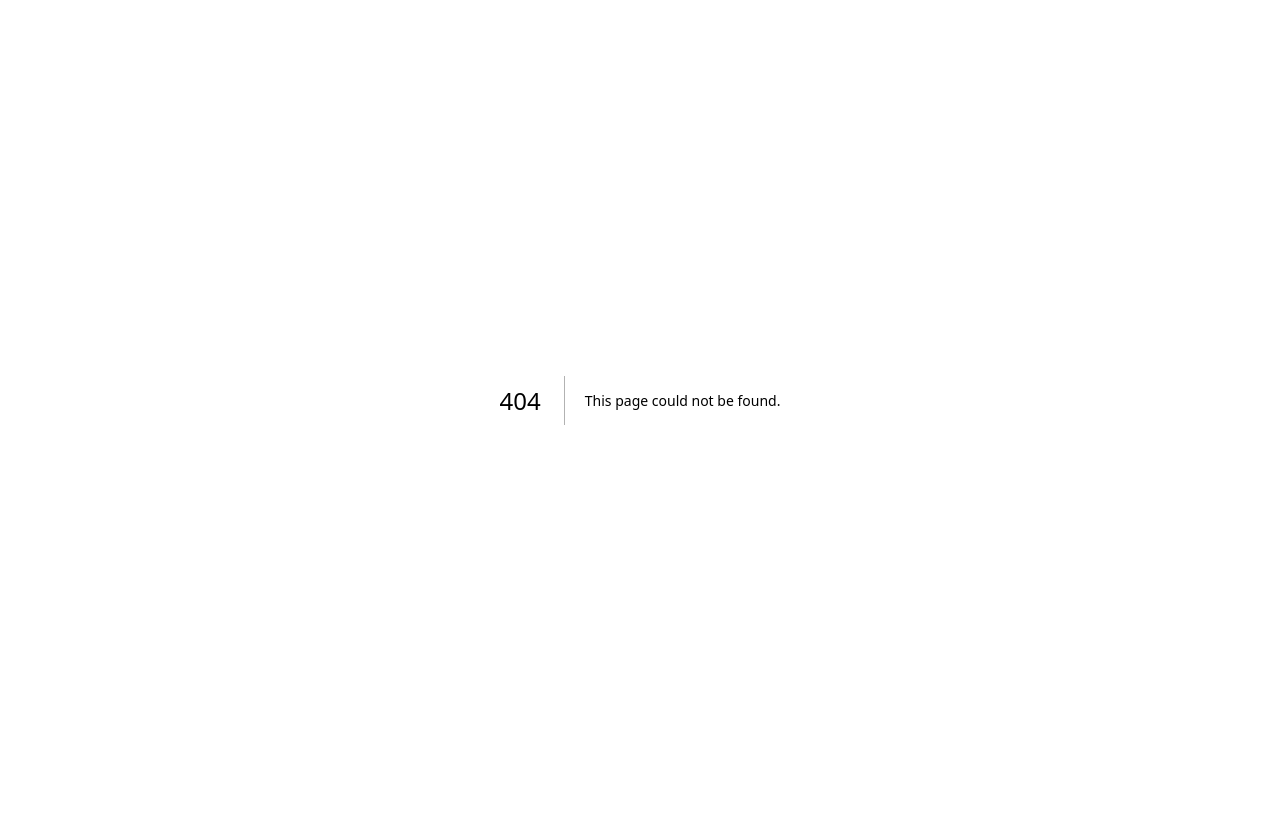
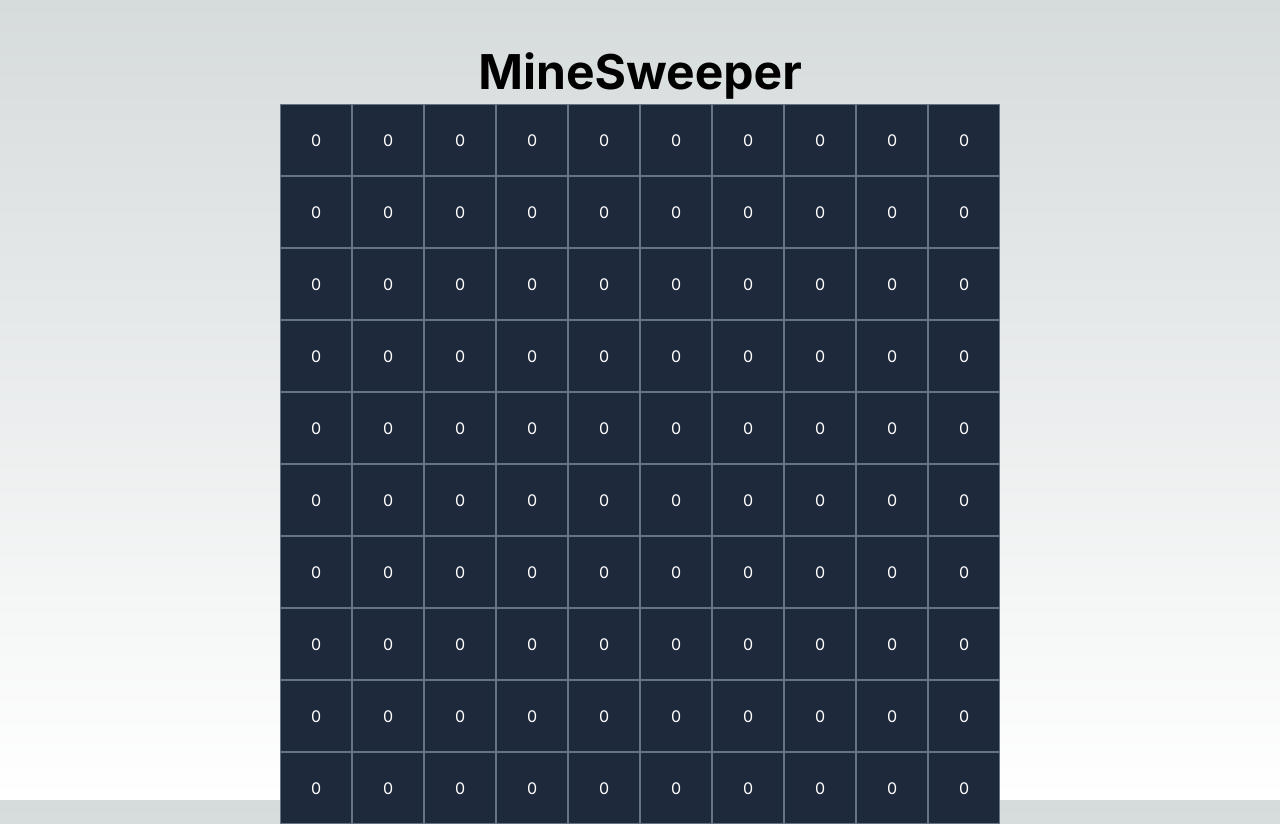
Before and after one commit to NathanielCoxson/pixel-arcade, a Next.js app: page /games/minesweeper in a window 1280 px wide. Before the commit this address had no page. Before the commit the page ends 800 px from the top, so only its background shows below. Built offline with nearby package versions, Linux system fonts and the light colour scheme.

Commit message:
added initial board for minesweeper

```diff
--- /dev/null
+++ b/app/games/minesweeper/Game.tsx
@@ -0,0 +1,52 @@
+'use client'
+
+import { useEffect, useState } from "react";
+
+export default function Game() {
+    const ROWS = 10;
+    const COLS = 10;
+    const [board, setBoard] = useState<number[][]>([[]]);
+
+    useEffect(() => {
+        let arr = [];
+        for (let i = 0; i < ROWS; i++) {
+            let column = [];
+            for (let j = 0; j < COLS; j++) {
+                column.push(0);
+            }
+            arr.push(column);
+        }
+        setBoard(arr);
+        console.log(arr);
+    }, []);
+
+    function onCellMouseOver(event: any) {
+        event.target.style.backgroundColor = 'black';
+    }
+
+    function onCellMouseOut(event: any) {
+        event.target.style.backgroundColor = "rgb(30 41 59 / var(--tw-bg-opacity))";
+    }
+
+    return (
+        <section>
+            <div>
+                {/* Game Board */}
+                <div className="grid grid-rows-10 grid-cols-10 min-w-game-width min-h-game-height bg-slate-800">
+                    {board.map((row: number[], i: number) => {
+                        return row.map((value: number, j: number) => {
+                            return <div
+                                key={`${i}-${j}`}
+                                className="w-full h-full flex flex-wrap border cursor-pointer border-slate-500 text-center justify-center content-center text-white"
+                                onMouseOver={onCellMouseOver}
+                                onMouseOut={onCellMouseOut}
+                            >
+                                {value}
+                            </div>
+                        })
+                    })}
+                </div>
+            </div>
+        </section>
+    )
+}
--- /dev/null
+++ b/app/games/minesweeper/page.tsx
@@ -0,0 +1,12 @@
+import Game from "./Game"
+
+export default function Minesweeper() {
+    return (
+        <main className="flex h-screen min-h-screen flex-col items-center px-24 py-12 gap-2">
+            <div>
+                <h1 className='text-5xl font-bold'>MineSweeper</h1>
+            </div>
+            <Game />
+        </main>
+    )
+}
--- a/app/snake/GameBoard.tsx
+++ b/app/games/snake/Game.tsx
@@ -1,6 +1,7 @@
 'use client'
 import { useEffect, useState, useRef } from "react";
-export default function GameBoard() {
+
+export default function Game() {
     enum Direction {
         Up,
         Down,
--- a/app/snake/page.tsx
+++ b/app/games/snake/page.tsx
@@ -1,4 +1,4 @@
-import GameBoard from "./GameBoard"
+import Game from "./Game"
 
 export default function Snake() {
     return (
@@ -7,7 +7,7 @@ export default function Snake() {
                 <h1 className='text-5xl font-bold'>Snake</h1>
             </div>
 
-            <GameBoard />
+            <Game />
         </main>
     )
 }
--- a/app/page.tsx
+++ b/app/page.tsx
@@ -10,13 +10,18 @@ export default function Home() {
 
       <div className='text-center flex flex-col gap-4 content-center justify-center'>
         <Link
-          href="/snake"
+          href="/games/snake"
           className='text-3xl font-semibold py-4 cursor-pointer transition-all hover:font-bold'
         >
           <h2>Snake</h2>
         </Link>
         <a className='text-3xl font-semibold py-4 cursor-pointer transition-all hover:font-bold'>
-          <h2>Minesweeper</h2>
+          <Link
+            href="/games/minesweeper"
+            className='text-3xl font-semibold py-4 cursor-pointer transition-all hover:font-bold'
+          >
+            <h2>MineSweeper</h2>
+          </Link>
         </a>
         <a className='text-3xl font-semibold py-4 cursor-pointer transition-all hover:font-bold'>
           <h2>Tetris</h2>
```
